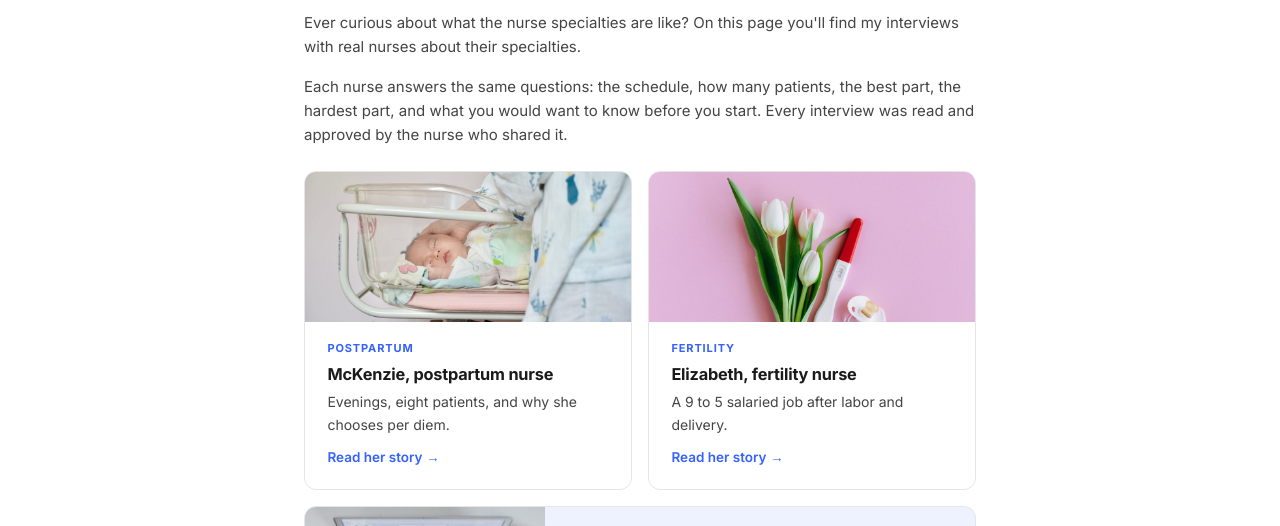
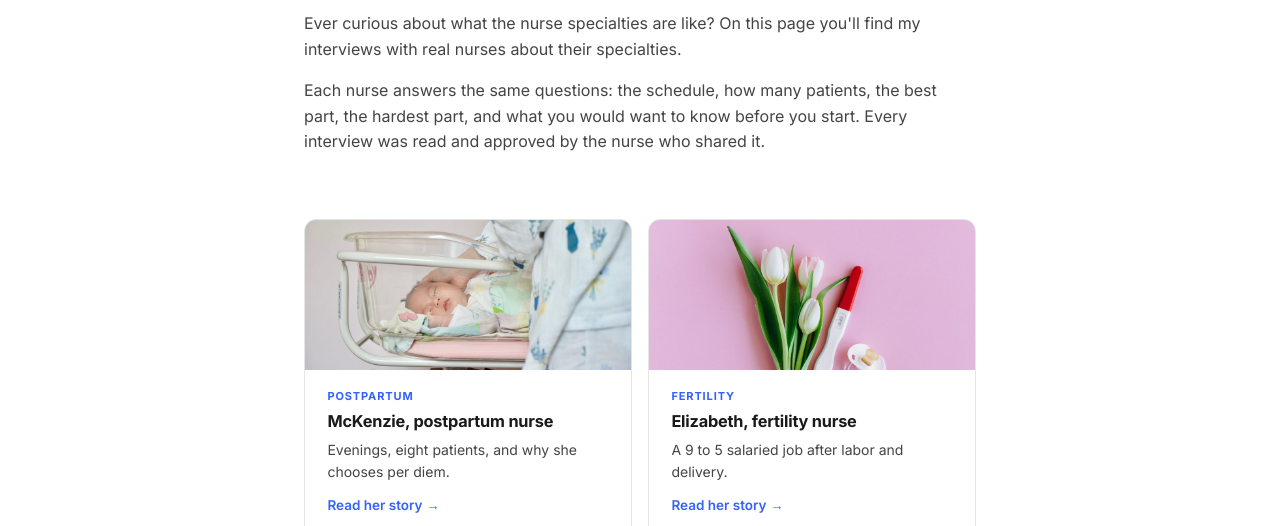
Before and after one commit to dropkick7/nursepay, a plain HTML site: page specialty-interviews.html in a window 1280 px wide. Shown: the part 194-720 px from the top of the page. Drawn offline with Linux system fonts and the light colour scheme.

Commit message:
Specialty interviews: close header tag after Casey's edit; keep 16px intro text
Co-Authored-By: Claude Sonnet 5.5 <noreply@anthropic.com>
Claude-Session: https://claude.ai/code/session_012Rovdw5VnkRmVvxKe6wodT

```diff
--- a/specialty-interviews.html
+++ b/specialty-interviews.html
@@ -126,7 +126,7 @@
       .card-soon:last-child > .tag { margin-top: 1.4rem; }
     }
     .card-img img.ys { object-position: 55% 50%; }
-    .lede, main > p { font-size: 16px; }
+    .lede, main > p, .head > p:not(.back) { font-size: 16px; }
     .card-soon { cursor: default; }
     .card-soon:last-child { grid-column: 1 / -1; background: var(--blue-light); }
     .card-soon:hover { border-color: var(--border); box-shadow: none; }
@@ -231,6 +231,7 @@
     <h1>Nurse Specialty Interviews</h1>
   <p style="color:var(--text-mid);margin:0 0 1rem;">Ever curious about what the nurse specialties are like? On this page you'll find my interviews with real nurses about their specialties.</p>
   <p style="color:var(--text-mid);margin:0 0 1rem;">Each nurse answers the same questions: the schedule, how many patients, the best part, the hardest part, and what you would want to know before you start. Every interview was read and approved by the nurse who shared it.</p>
+  </header>
 
   <div class="cards two">
     <a class="card" href="story-mckenzie-postpartum-per-diem.html"><div class="card-img"><img class="pp" src="images/stories/postpartum.jpg" alt="A newborn sleeping in a hospital bassinet" loading="lazy"></div><div class="tag">Postpartum</div><h3>McKenzie, postpartum nurse</h3><p>Evenings, eight patients, and why she chooses per diem.</p><span class="go">Read her story &rarr;</span></a>
```
